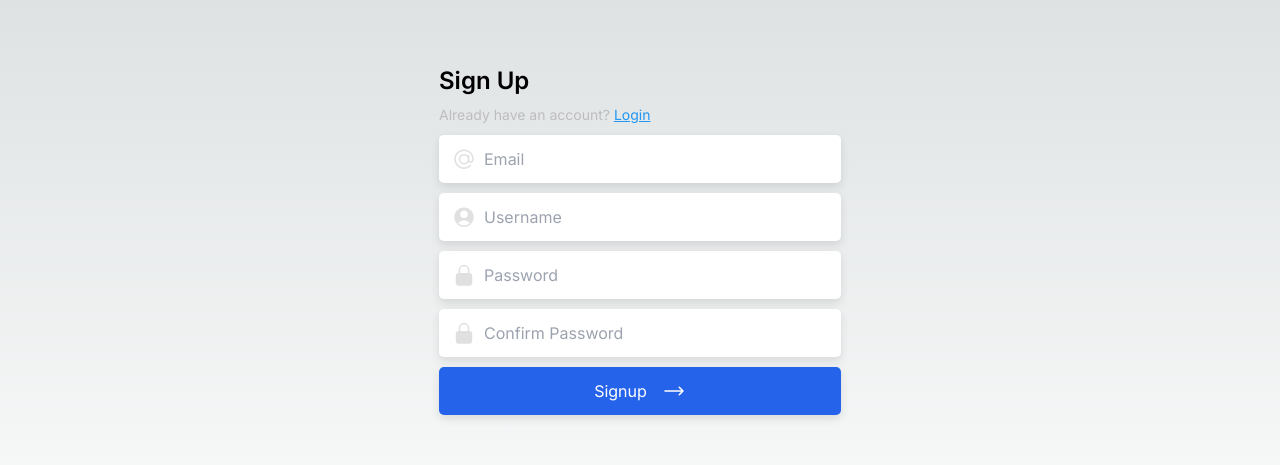
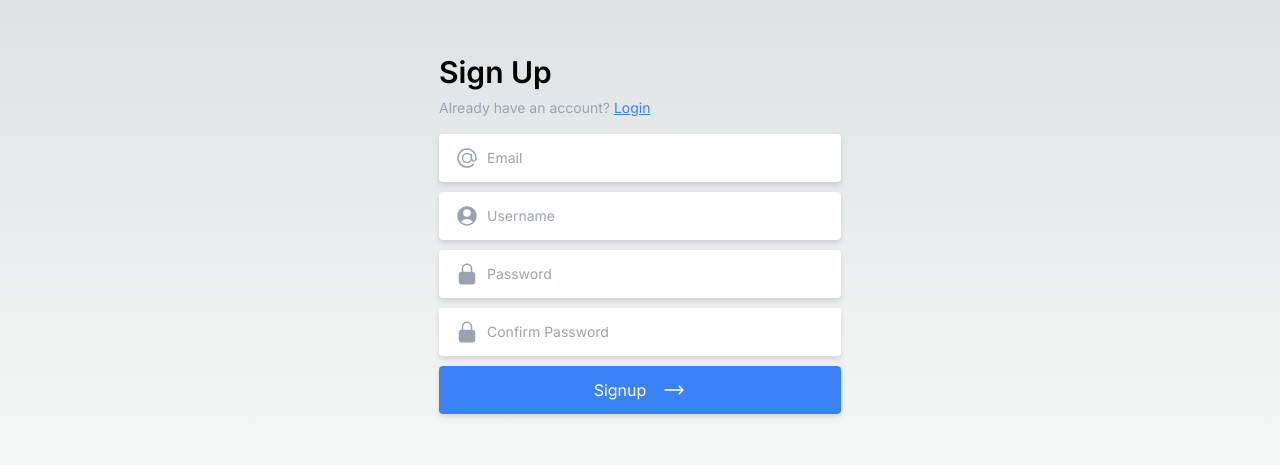
Before and after one commit to ProjectEventSync/EventSync, a Next.js app: page /signup in a window 1280 px wide. Shown: the part 161-626 px from the top of the page. Built offline with nearby package versions, Linux system fonts and the light colour scheme.

Commit message:
Refactored login/signup page UI

```diff
--- a/src/app/login/page.tsx
+++ b/src/app/login/page.tsx
@@ -1,6 +1,6 @@
 "use client";
 import { useState } from 'react';
-import { ArrowLongRightIcon, AtSymbolIcon, UserCircleIcon, LockClosedIcon } from "@heroicons/react/24/solid";
+import { UserCircleIcon, LockClosedIcon } from "@heroicons/react/24/solid";
 
 export default function Login() {
     const [username, setUsername] = useState('');
@@ -8,84 +8,41 @@ export default function Login() {
 
     const handleSubmit = (e) => {
         e.preventDefault();
-        console.log('submit');
     };
 
-    const inputStyle = {
-        width: '100%',
-        padding: '12px 15px',
-        paddingLeft: '45px',
-        borderRadius: '5px',
-        filter: 'drop-shadow(0px 4px 4px rgba(0, 0, 0, 0.10))',
-        masktype: 'ALPHA',
-        marginBottom: '10px',
-        fontSize: '16px',
-        position: 'relative',
-        fontfamily: 'Inter, sans-serif',
-        color: 'black',
-    };
-
-    const iconStyle = {
-        position: 'absolute',
-        left: '12.5px',
-        top: '50%',
-        transform: 'translateY(-70%)',
-        width: '24px',
-        height: '24px',
-        color: 'E0E0E0',
-    };
-
-
-    const buttonStyle = {
-        width: '100%',
-        display: 'flex',
-        alignItems: 'center',
-        justifyContent: 'center',
-        background: 'rgba(37, 99, 235, 1)',
-        filter: 'drop-shadow(0px 4px 4px rgba(0, 0, 0, 0.10))',
-        masktype: 'ALPHA',
-        color: 'white',
-        padding: '12px 15px',
-        borderRadius: '5px',
-        border: 'none',
-        cursor: 'pointer',
-        fontSize: '16px'
-    };
-
-
     return (
-        <div style={{ display: 'flex', justifyContent: 'center', alignItems: 'center', height: '100vh', fontFamily: 'Inter, sans-serif' }}>
-            <div style={{ width: '450px', padding: '24px' }}>
-                <h2 style={{ color: 'black', textAlign: 'left', fontSize: '24px', fontWeight: '600', marginBottom: '5px' }}>Log In</h2>
-                <p style={{ color: '#BDBDBD', textAlign: 'left', fontSize: '14px', marginBottom: '10px' }}>
-                    Dont't have an account?{' '}
-                    <a style={{ textDecoration: 'underline', color: '#2196F3' }} href='https://google.com/'>Sign Up</a>
+        <div className="flex justify-center items-center h-screen font-inter">
+            <div className="w-[450px] p-6">
+                <h2 className="text-black text-left text-3xl font-semibold mb-2">Log In</h2>
+                <p className="text-gray-400 text-left text-sm mb-4">
+                    Don&apos;t have an account?{' '}
+                    <a className="underline text-blue-500" href='https://google.com/'>Sign Up</a>
                 </p>
                 <form onSubmit={handleSubmit}>
-                    <div style={{ position: 'relative' }}>
+                    <div className="relative mb-2">
                         <input
                             type="text"
                             placeholder="Username"
                             value={username}
                             onChange={(e) => setUsername(e.target.value)}
                             required
-                            style={inputStyle}
+                            className="w-full px-6 py-[14px] pl-12 rounded filter drop-shadow-md text-black text-sm"
                         />
-                        <UserCircleIcon style={iconStyle} />
+                        <UserCircleIcon className="absolute left-4 top-1/2 transform -translate-y-1/2 w-6 h-6 text-gray-400" />
                     </div>
-                    <div style={{ position: 'relative' }}>
+                    <div className="relative mb-2">
                         <input
                             type="password"
                             placeholder="Password"
                             value={password}
                             onChange={(e) => setPassword(e.target.value)}
                             required
-                            style={inputStyle}
+                            className="w-full px-6 py-[14px] pl-12 rounded filter drop-shadow-md text-black text-sm"
                         />
-                        <LockClosedIcon style={iconStyle} />
+                        <LockClosedIcon className="absolute left-4 top-1/2 transform -translate-y-1/2 w-6 h-6 text-gray-400" />
                     </div>
-                    <a style={{ color: '#2196F3', fontSize: "16px" }} href='https://google.com/'>Forgot Password?</a>
-                    <button type="submit" style={buttonStyle}>
+                    <a className="text-blue-500 text-sm" href='https://google.com/'>Forgot Password?</a>
+                    <button type="submit" className="w-full flex items-center justify-center bg-blue-500 filter drop-shadow-md text-white px-4 py-3 rounded cursor-pointer text-base">
                         Log In
                     </button>
                 </form>
--- a/src/app/signup/page.tsx
+++ b/src/app/signup/page.tsx
@@ -10,106 +10,63 @@ export default function Signup() {
 
     const handleSubmit = (e) => {
         e.preventDefault();
-        console.log('submit');
     };
 
-    const inputStyle = {
-        width: '100%',
-        padding: '12px 15px',
-        paddingLeft: '45px',
-        borderRadius: '5px',
-        filter: 'drop-shadow(0px 4px 4px rgba(0, 0, 0, 0.10))',
-        masktype: 'ALPHA',
-        marginBottom: '10px',
-        fontSize: '16px',
-        position: 'relative',
-        fontfamily: 'Inter, sans-serif',
-        color: 'black',
-    };
-
-    const iconStyle = {
-        position: 'absolute',
-        left: '12.5px',
-        top: '50%',
-        transform: 'translateY(-70%)',
-        width: '24px',
-        height: '24px',
-        color: 'E0E0E0',
-    };
-
-
-    const buttonStyle = {
-        width: '100%',
-        display: 'flex',
-        alignItems: 'center',
-        justifyContent: 'center',
-        background: 'rgba(37, 99, 235, 1)',
-        filter: 'drop-shadow(0px 4px 4px rgba(0, 0, 0, 0.10))',
-        masktype: 'ALPHA',
-        color: 'white',
-        padding: '12px 15px',
-        borderRadius: '5px',
-        border: 'none',
-        cursor: 'pointer',
-        fontSize: '16px'
-    };
-
-
     return (
-        <div style={{ display: 'flex', justifyContent: 'center', alignItems: 'center', height: '100vh', fontFamily: 'Inter, sans-serif' }}>
-            <div style={{ width: '450px', padding: '24px' }}>
-                <h2 style={{ color: 'black', textAlign: 'left', fontSize: '24px', fontWeight: '600', marginBottom: '5px' }}>Sign Up</h2>
-                <p style={{ color: '#BDBDBD', textAlign: 'left', fontSize: '14px', marginBottom: '10px' }}>
+        <div className="flex justify-center items-center h-screen font-inter">
+            <div className="w-[450px] p-6">
+                <h2 className="text-black text-left text-3xl font-semibold mb-2">Sign Up</h2>
+                <p className="text-gray-400 text-left text-sm mb-4">
                     Already have an account?{' '}
-                    <a style={{ textDecoration: 'underline', color: '#2196F3' }} href='https://google.com/'>Login</a>
+                    <a className="underline text-blue-500" href='https://google.com/'>Login</a>
                 </p>
                 <form onSubmit={handleSubmit}>
-                    <div style={{ position: 'relative' }}>
+                    <div className="relative mb-[10px]">
                         <input
                             type="email"
                             placeholder="Email"
                             value={email}
                             onChange={(e) => setEmail(e.target.value)}
                             required
-                            style={inputStyle}
+                            className="w-full px-6 py-[14px] pl-12 rounded filter drop-shadow-md text-black text-sm"
                         />
-                        <AtSymbolIcon style={iconStyle} />
+                        <AtSymbolIcon className="absolute left-4 top-1/2 transform -translate-y-1/2 w-6 h-6 text-gray-400" />
                     </div>
-                    <div style={{ position: 'relative' }}>
+                    <div className="relative mb-[10px]">
                         <input
                             type="text"
                             placeholder="Username"
                             value={username}
                             onChange={(e) => setUsername(e.target.value)}
                             required
-                            style={inputStyle}
+                            className="w-full px-6 py-[14px] pl-12 rounded filter drop-shadow-md text-black text-sm"
                         />
-                        <UserCircleIcon style={iconStyle} />
+                        <UserCircleIcon className="absolute left-4 top-1/2 transform -translate-y-1/2 w-6 h-6 text-gray-400" />
                     </div>
-                    <div style={{ position: 'relative' }}>
+                    <div className="relative mb-[10px]">
                         <input
                             type="password"
                             placeholder="Password"
                             value={password}
                             onChange={(e) => setPassword(e.target.value)}
                             required
-                            style={inputStyle}
+                            className="w-full px-6 py-[14px] pl-12 rounded filter drop-shadow-md text-black text-sm"
                         />
-                        <LockClosedIcon style={iconStyle} />
+                        <LockClosedIcon className="absolute left-4 top-1/2 transform -translate-y-1/2 w-6 h-6 text-gray-400" />
                     </div>
-                    <div style={{ position: 'relative' }}>
+                    <div className="relative mb-[10px]">
                         <input
                             type="password"
                             placeholder="Confirm Password"
                             value={confirmPassword}
                             onChange={(e) => setConfirmPassword(e.target.value)}
                             required
-                            style={inputStyle}
+                            className="w-full px-6 py-[14px] pl-12 rounded filter drop-shadow-md text-black text-sm"
                         />
-                        <LockClosedIcon style={iconStyle} />
+                        <LockClosedIcon className="absolute left-4 top-1/2 transform -translate-y-1/2 w-6 h-6 text-gray-400" />
                     </div>
-                    <button type="submit" style={buttonStyle}>
-                        Signup <ArrowLongRightIcon style={{ marginLeft: '15px', width: '24px', height: '24px' }} />
+                    <button type="submit" className="w-full flex items-center justify-center bg-blue-500 filter drop-shadow-md text-white px-4 py-3 rounded mb-[10px] cursor-pointer text-base">
+                        Signup <ArrowLongRightIcon className="ml-4 w-6 h-6" />
                     </button>
                 </form>
             </div>
```
